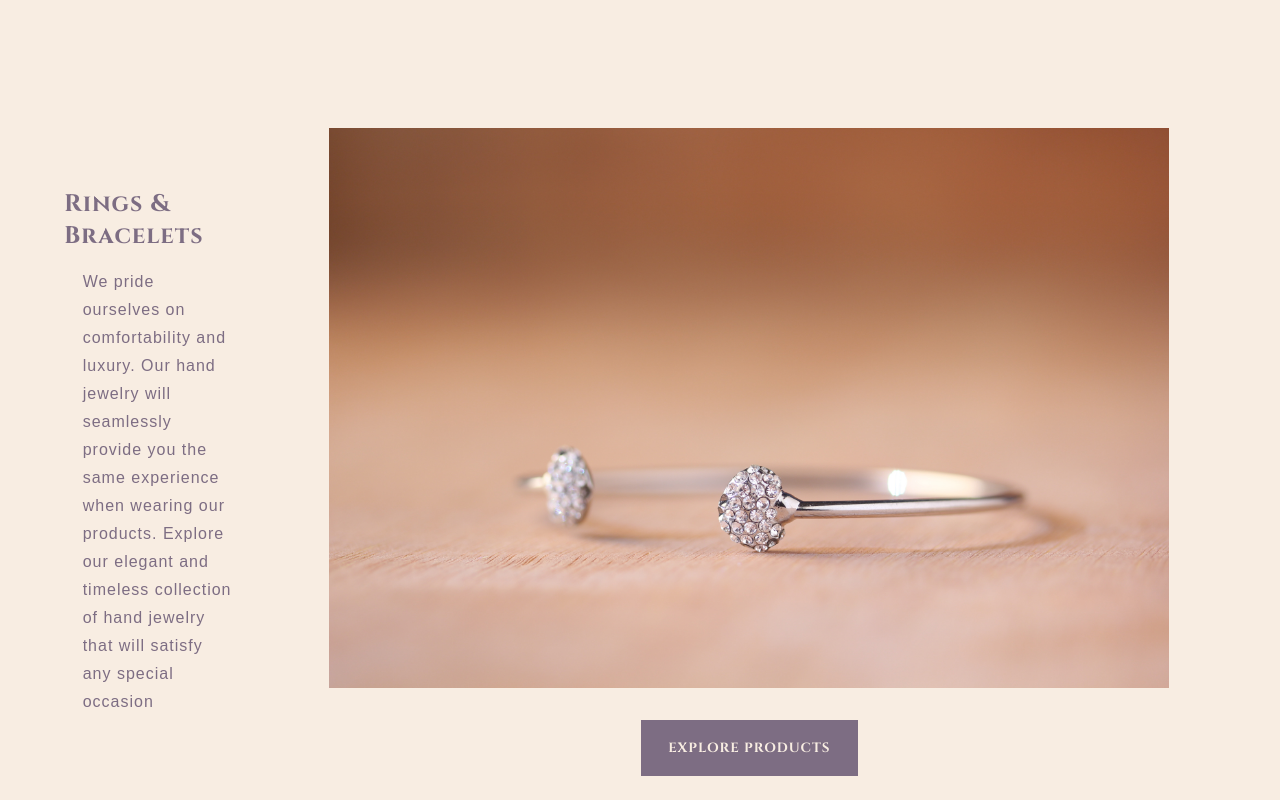
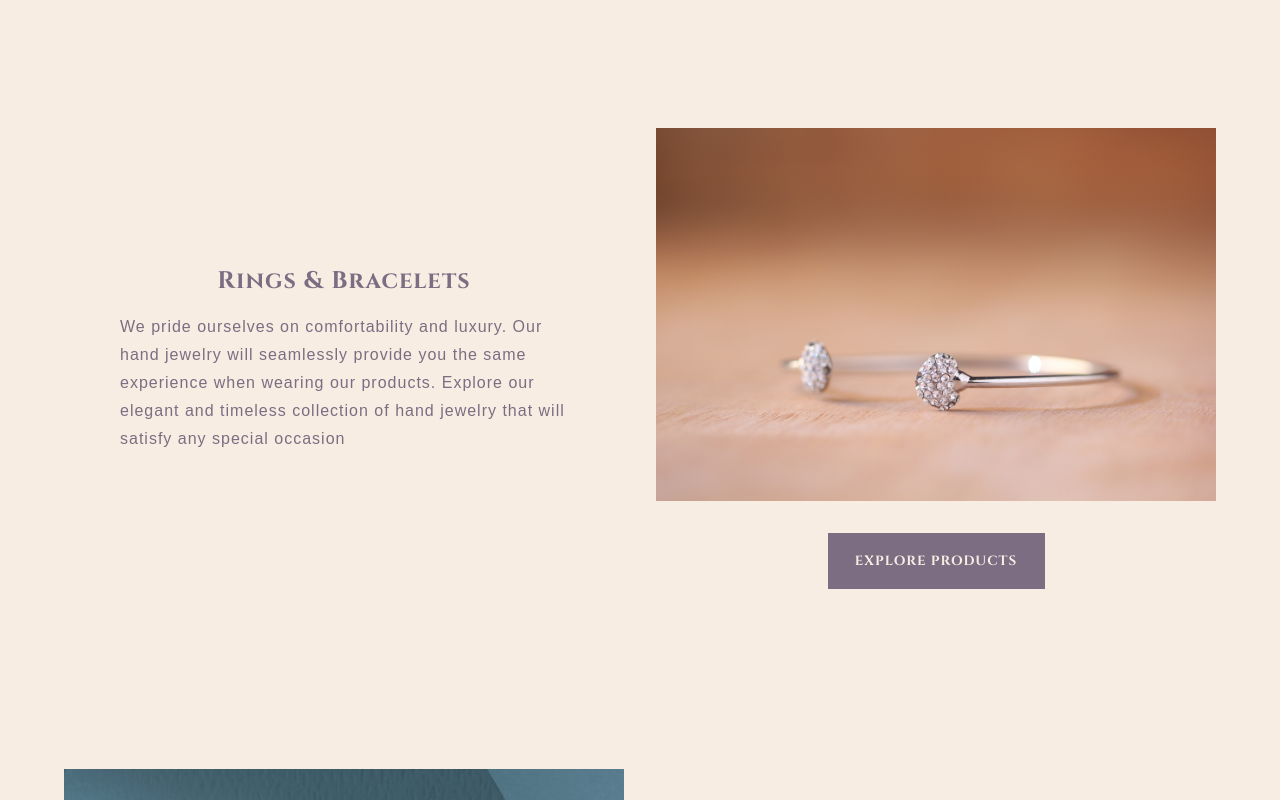
Before and after one commit to nyrellcl/mangata-gallo-react, a React (Create React App) app: page / in a window 1280 px wide. Shown: the part 960-1760 px from the top of the page. Built offline with nearby package versions, Linux system fonts and the light colour scheme.

Commit message:
fixed width of photo container

```diff
--- a/src/components/Products-Sass/Products.css
+++ b/src/components/Products-Sass/Products.css
@@ -5,10 +5,6 @@
 
 .heading-display.none {
   display: none;
-}
-
-.product-img {
-  width: 90%;
 }
 
 @media only screen and (min-width: 375px) {
@@ -53,6 +49,12 @@
     align-items: center;
     flex-direction: column;
     gap: 2rem;
+    width: 90%;
+  }
+  .products .product-container__secondary__content .product-img {
+    width: 100%;
+    -o-object-fit: contain;
+       object-fit: contain;
   }
 }
 @media only screen and (min-width: 768px) {
--- a/src/components/Products-Sass/Products.scss
+++ b/src/components/Products-Sass/Products.scss
@@ -8,9 +8,6 @@
     display: none;
 }
 
-.product-img{
-    width: 90%;
-}
 
 @media only screen and (min-width: 375px){
     .products{
@@ -26,6 +23,7 @@
             font-family: $cin, $ser;
 
         }
+
         .product-container{
             @include align-flex;
             padding-top: rem(120);
@@ -51,6 +49,11 @@
                 @include align-flex;
                 flex-direction: column;
                 gap: 2rem;
+                width: 90%;
+                .product-img{
+                    width: 100%;
+                    object-fit: contain;
+                }
             }
         }
     }
```
Also changed, not shown: 1 other file (tests, documents, lock files or other folders).
